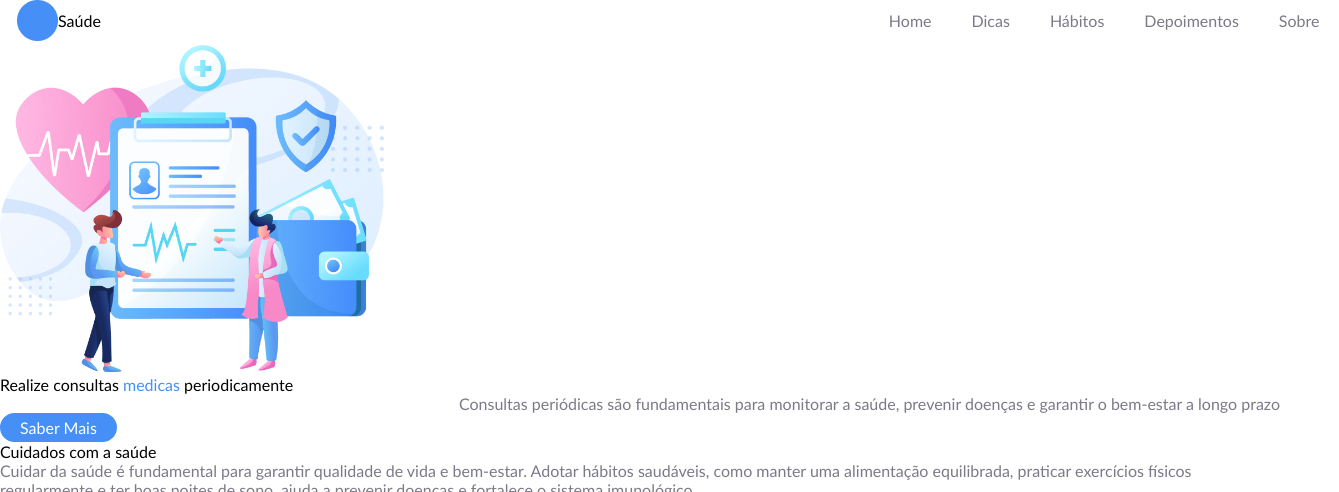
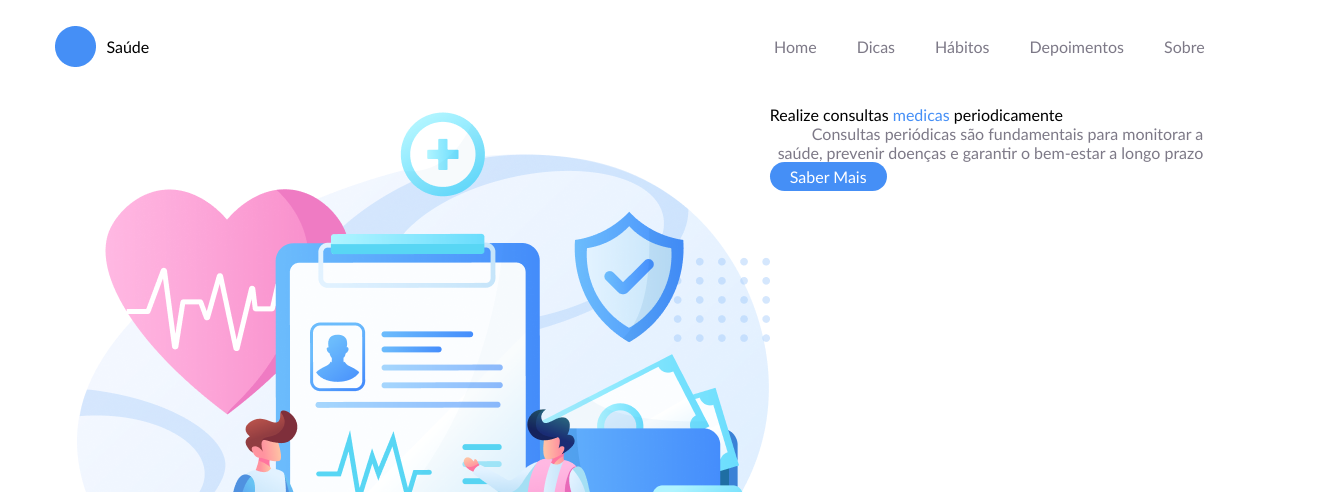
Before and after one commit to maysazvn/ATV-Saude-, a plain HTML site: page index.html in a window 1280 px wide. Shown: the top 492 px of the page, 1339 px wide, since content can reach past the window. Drawn offline with Linux system fonts and the light colour scheme.

Commit message:
ajudando andré

```diff
--- a/CSS/style.css
+++ b/CSS/style.css
@@ -9,18 +9,32 @@ a{
 }
 
 /*---------------Header---------------*/
+/* não é recomendado fazer isso, pq vai ser muito ruim em diferentes telas
 header nav h2{
   margin-right: 60vw;
+}*/
+
+header{
+padding: 2vw 3vw; /*em vez daquilo de cima, use o padding, que vai adicionar espaçamento interno ao oq vc escolher*/
 }
-header nav {
-    display: flex;
-    justify-content: space-between;
-}
+
 header nav {
   display: flex;
   justify-content: space-between;
   align-items: center;
   padding: 0 17px 0 17px;
+}
+
+/*transforma a elipse e o saude em div pra juntá-los*/
+header div.logo{
+display: flex; /*para deixar eles alinhados*/
+gap: 10px; /*para eles n ficarem colados*/
+align-items: center; /*alinha verticalmente, pro texto n ficar mt em cima ou em baixo*/
+}
+
+/*diminuir o tamanho da elipse (img). nao recomendo por height, apenas width pq aí ele diminui em escala. e recomendo por em porcentagem pra se adaptar em diferentes telas*/
+header nav img{
+width: 60%;
 }
 header nav ul{
   display: flex;
@@ -30,21 +44,39 @@ header ul li{
   color: #7D7987;
   padding: 0 20px;
 }
-header span{
+
+/*a partir daqui, é melhor colocar header section.saberMais*/
+
+header section.saberMais{
+padding: 3vw; /*adicionei espaçamento interno*/
+display: flex;
+justify-content: space-between; /*adicionei display e space-between para deixar as coisas lado a lado*/
+}
+
+header section.saberMais div.textos{ /*aqui eu coloco display block, pros textos em si n ficarem lado a lado*/
+display: block;
+}
+
+header section.saberMais span{
   color: #458FF6;
 }
+
 header p{
   color: #7D7987;
 }
+
 header button{
   background-color: #458FF6;
   color: white;
   padding: 5px 20px 5px 20px;
   border-radius: 20px;
 }
+
+/* apagar este, por estar pegando todas as imagens
 header img{
   width: 30vw;
-}
+}*/
+
 header section.saberMais p{
  text-align: right;
 }
@@ -57,3 +89,5 @@ section.cuidados div ul li{
   display: flex;
   justify-content: space-between;
 }
+
+/*agora acredito que vc consegue arrumar o resto, que é basicamente só usar as mesmas coisas q eu falei :)*/
--- a/index.html
+++ b/index.html
@@ -1,5 +1,6 @@
 <!DOCTYPE html>
 <html lang="pt-br">
+
 <head>
     <link rel="stylesheet" href="CSS/reset.css">
     <link rel="stylesheet" href="CSS/style.css">
@@ -7,16 +8,17 @@
     <meta name="viewport" content="width=device-width, initial-scale=1.0">
     <title>Saúde</title>
 </head>
+
 <body>
     <header>
         <nav>
-
+            <div class="logo">
                 <img src="images/Ellipse7.png" alt="Elipse">
 
-                <h2>
+                <h1> <!-- por conta da hierarquia, isso tem q ser h1 (colocou h2) -->
                     Saúde
-         </h2>
-
+                </h1>
+            </div>
             <ul>
                 <li>
                     Home
@@ -38,6 +40,8 @@
 
         <section class="saberMais">
             <img src="images/illustration.png" alt="Ilustração">
+
+            <div class="textos">
             <h2>
                 Realize consultas <span>medicas</span> periodicamente
             </h2>
@@ -48,12 +52,16 @@ monitorar a saúde, prevenir doenças e garantir
             <button>
                 Saber Mais
             </button>
+            </div>
         </section>
     </header>
+
     <main>
         <section class="cuidados">
             <h2>Cuidados com a saúde</h2>
-            <p>Cuidar da saúde é fundamental para garantir qualidade de vida e bem-estar. Adotar hábitos saudáveis, como manter uma alimentação equilibrada, praticar exercícios físicos regularmente e ter boas noites de sono, ajuda a prevenir doenças e fortalece o sistema imunológico.</p>
+            <p>Cuidar da saúde é fundamental para garantir qualidade de vida e bem-estar. Adotar hábitos saudáveis, como
+                manter uma alimentação equilibrada, praticar exercícios físicos regularmente e ter boas noites de sono,
+                ajuda a prevenir doenças e fortalece o sistema imunológico.</p>
             <div>
                 <ul>
                     <li>
@@ -70,4 +78,5 @@ monitorar a saúde, prevenir doenças e garantir
         </section>
     </main>
 </body>
+
 </html>
```
Lines whose indentation alone changed are shown as unchanged.
